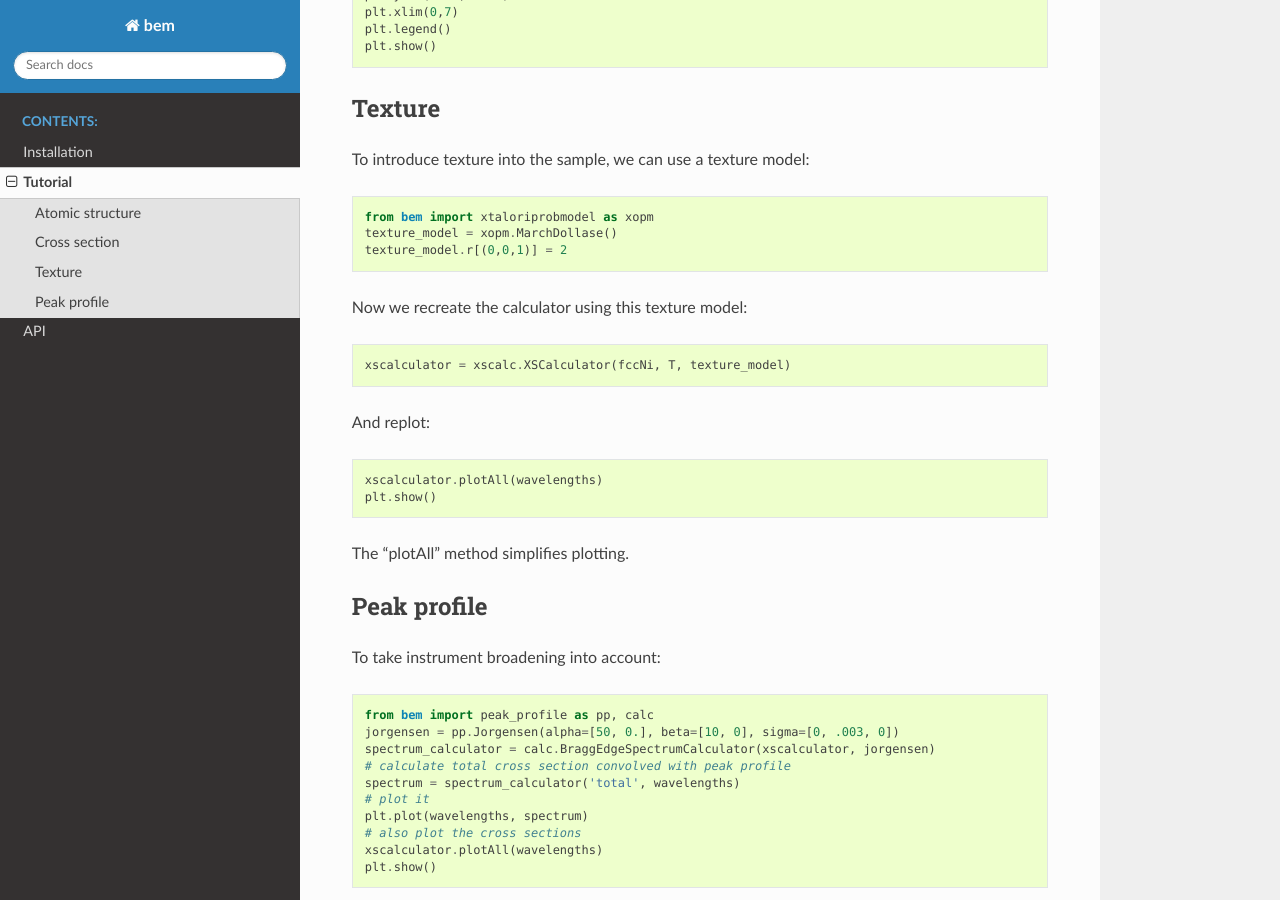
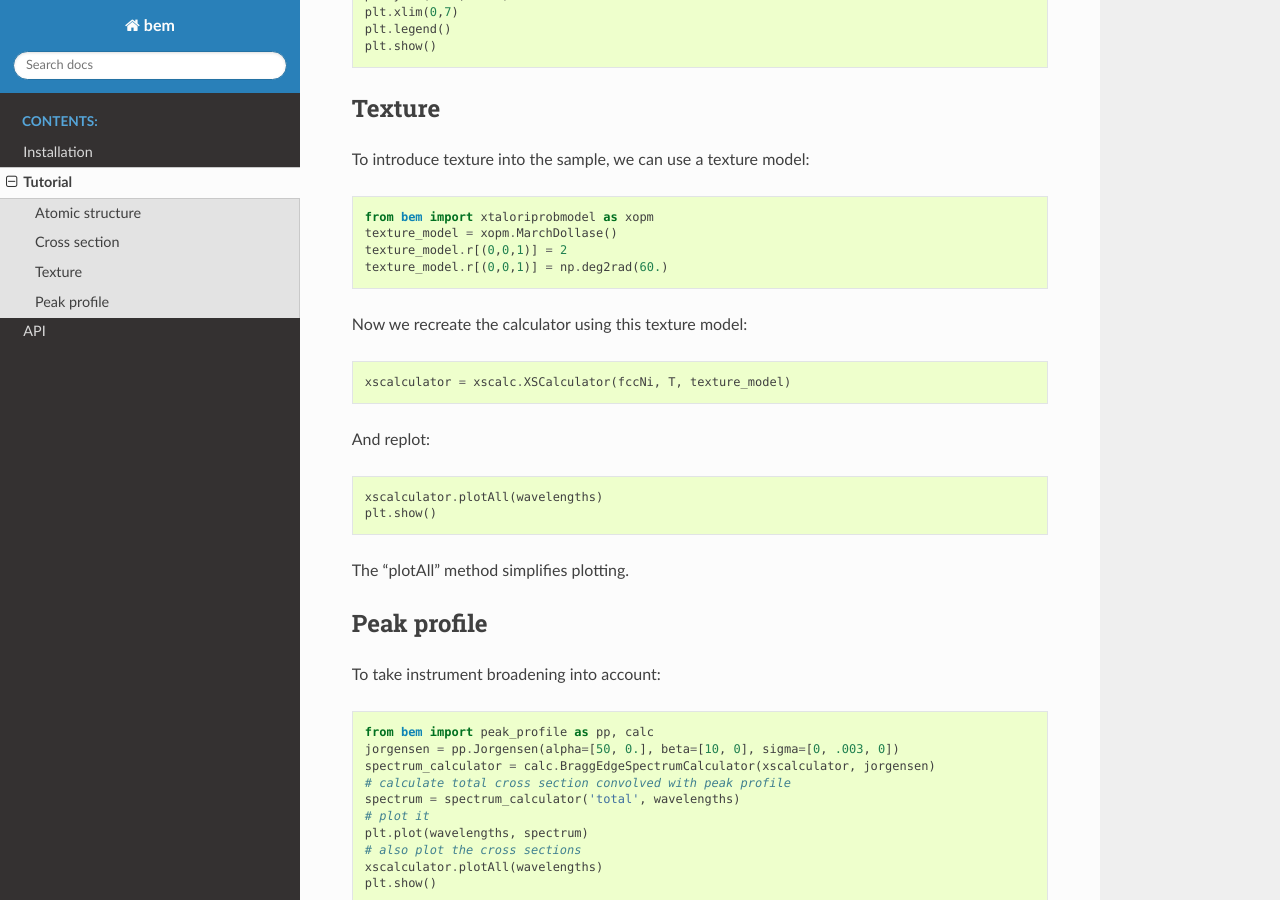
Before and after one commit to ornlneutronimaging/braggedgemodeling, a Sphinx documentation site: the page built from docs/tutorial.rst, in a window 1280 px wide and 900 px high, scrolled down 1131 px. Built offline with Sphinx 7.4.7 and the Read the Docs theme 2.0.0, drawn with Linux system fonts in a browser that asks for light colours.

Commit message:
docs: minor

```diff
--- a/docs/installation.rst
+++ b/docs/installation.rst
@@ -3,7 +3,10 @@
 Installation
 ============
 
+Prerequisites
+-------------
 The braggedgemodeling package depends on python version 3 (3.5, 3.6).
+
 
 Using conda
 -----------
--- a/docs/tutorial.rst
+++ b/docs/tutorial.rst
@@ -65,6 +65,7 @@ To introduce texture into the sample, we can use a texture model::
   from bem import xtaloriprobmodel as xopm
   texture_model = xopm.MarchDollase()
   texture_model.r[(0,0,1)] = 2
+  texture_model.r[(0,0,1)] = np.deg2rad(60.)
 
 Now we recreate the calculator using this texture model::
 
```
